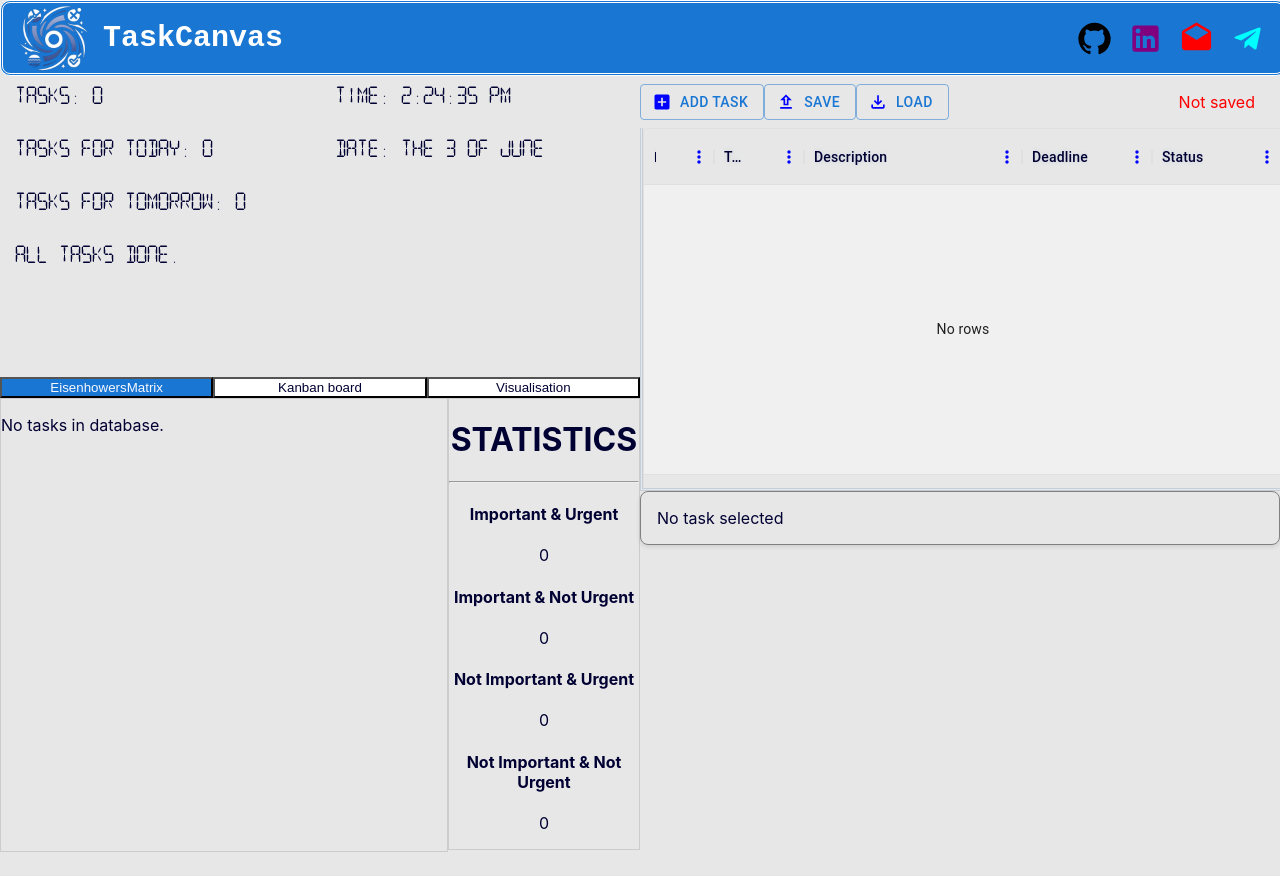
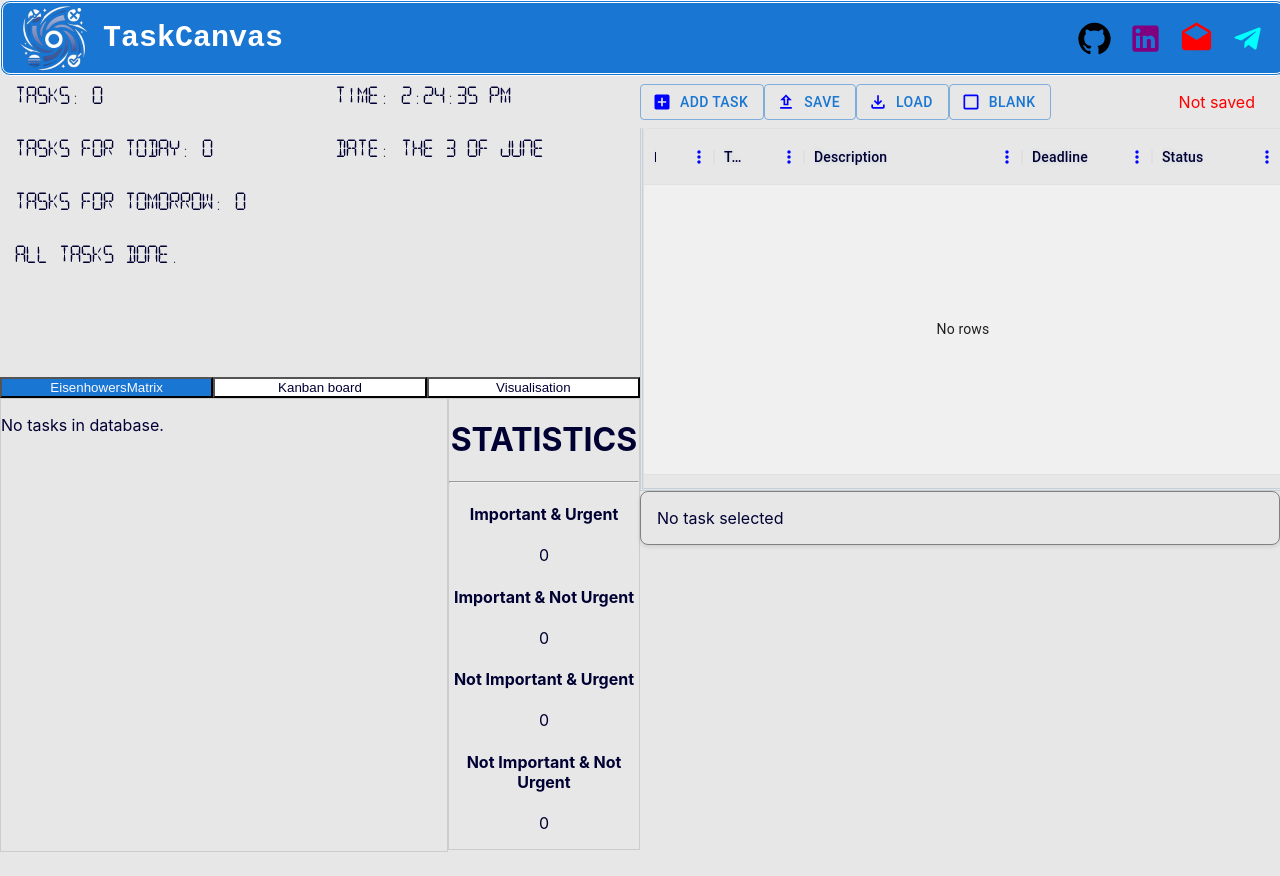
Before and after one commit to Ejtolf/task-canvas, a React (Create React App) app: page / in a window 1280 px wide. Built offline with nearby package versions, Linux system fonts and the light colour scheme.

Commit message:
Created the button to make a blank (new) list of tasks.

```diff
--- a/src/Components/TasksCalendar.tsx
+++ b/src/Components/TasksCalendar.tsx
@@ -12,6 +12,7 @@ import AddBoxIcon from '@mui/icons-material/AddBox';
 import DisabledByDefaultIcon from '@mui/icons-material/DisabledByDefault';
 import UploadOutlinedIcon from '@mui/icons-material/UploadOutlined';
 import FileDownloadOutlinedIcon from '@mui/icons-material/FileDownloadOutlined';
+import CheckBoxBlankOutlinedIcon from "@mui/icons-material/CheckBoxOutlineBlankOutlined";
 
 import '../Styles/TasksCalendar.css';
 
@@ -22,12 +23,13 @@ interface TasksCalendarProps {
 const TasksCalendar: React.FC<TasksCalendarProps> = ({ setTasks }) => {
     const [isPreparingComponentOpen, setIsPreparingComponentOpen] = useState<boolean>(false);
 
+    // Local storage initialization.
     const [tasks, setInternalTasks] = useState<Task[]>(() => {
         const savedTasks = localStorage.getItem("tasks");
         return savedTasks ? JSON.parse(savedTasks) : [];
     });
     const [chosenTaskId, setChosenTaskId] = useState<number | undefined>(undefined);
-    const [isTasksSaved, setIsTasksSaved] = useState<boolean>(!!localStorage.getItem("tasks"));
+    const [isTasksSaved, setIsTasksSaved] = useState<boolean>(false);
 
     const handleUpdateTaskStatus = (taskId: number, newStatus: string) => {
         setInternalTasks((oldTasks) =>
@@ -121,6 +123,23 @@ const TasksCalendar: React.FC<TasksCalendarProps> = ({ setTasks }) => {
         handleSelectAndLoad()
     }
 
+    const addBlankList = () => {
+        const addBlank = () => {
+            setInternalTasks([]);
+        }
+
+        if (!isTasksSaved && tasks.length !== 0) {
+            if (window.confirm("TASKS ARE NOT SAVED! Would you like to save them?")) {
+                handleSaveTasks();
+            } else {
+                addBlank();
+            }
+        } else {
+            addBlank();
+        }
+    }
+
+
     const startIconForAddTask = isPreparingComponentOpen ? <DisabledByDefaultIcon /> : <AddBoxIcon />;
 
     return (
@@ -136,6 +155,7 @@ const TasksCalendar: React.FC<TasksCalendarProps> = ({ setTasks }) => {
                     <Button onClick={handleLoadTasks} variant="outlined" startIcon={<FileDownloadOutlinedIcon />}>
                         Load
                     </Button>
+                    <Button onClick={addBlankList} variant="outlined" startIcon={<CheckBoxBlankOutlinedIcon />}>Blank</Button>
                 </span>
                 <span>
                     <p style={{ color: isTasksSaved ? "green" : "red", marginRight: "25px" }}>
```
